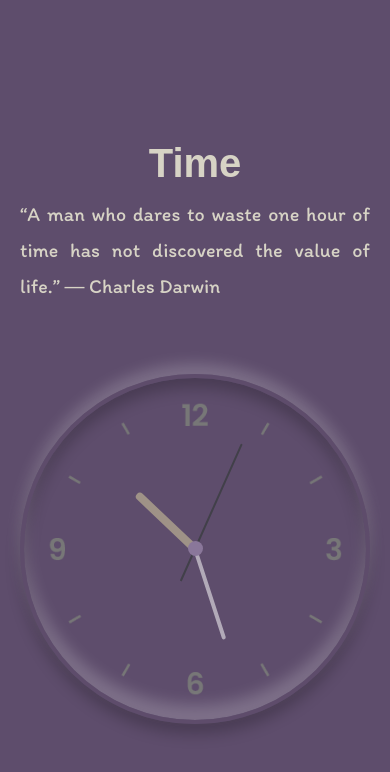
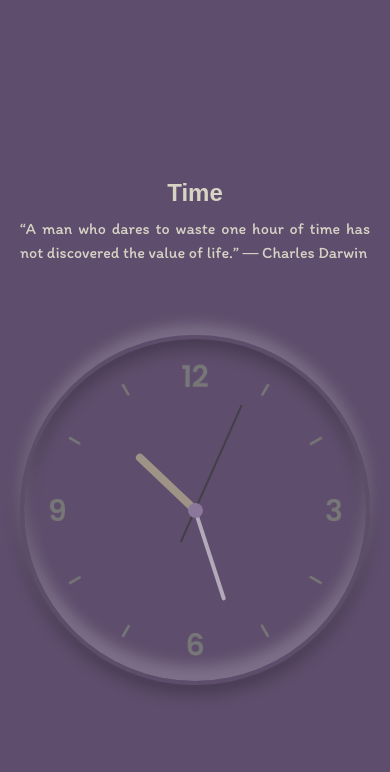
Before and after one commit to GabyLow/reloj-analogico, a plain HTML site: page index.html in a window 390 px wide. Drawn offline with Linux system fonts and the light colour scheme; a web font is replaced by a local one.

Commit message:
:sparkles: Improved responsiveness

```diff
--- a/style.css
+++ b/style.css
@@ -10,7 +10,7 @@ body {
   align-items: center;
   min-height: 100vh;
   background: #5e4d6c;
-  font-family: "Borel", sans-serif;
+  font-family: 'Borel', sans-serif;
   color: rgba(245, 245, 220, 0.8);
 }
 
@@ -20,15 +20,15 @@ body {
 }
 
 h1 {
-  font-size: 40px;
+  font-size: 28px;
 }
 
 p {
-  font-family: "Itim", cursive;
-  font-size: 20px;
+  font-family: 'Itim', cursive;
+  font-size: 18px;
   margin-top: 10px;
   text-align: justify;
-  line-height: 1.8;
+  line-height: 1.5;
 }
 
 .clock {
@@ -38,17 +38,18 @@ p {
   display: flex;
   justify-content: center;
   align-items: center;
-  background: url("./Images/background-clock.png");
+  background: url('./Images/background-clock.png');
   background-size: cover;
   border: 4px solid rgba(94, 77, 108, 0.67);
   border-radius: 50%;
   box-shadow: 0 -10px 15px rgba(255, 255, 255, 0.2),
-    inset 0 -15px 15px rgba(255, 255, 255, 0.2), 0 10px 15px rgba(0, 0, 0, 0.23),
-    inset 0 10px 15px rgba(0, 0, 0, 0.23);
+              inset 0 -15px 15px rgba(255, 255, 255, 0.2),
+              0 10px 15px rgba(0, 0, 0, 0.23),
+              inset 0 10px 15px rgba(0, 0, 0, 0.23);
 }
 
 .clock:before {
-  content: "";
+  content: '';
   position: absolute;
   width: 15px;
   height: 15px;
@@ -57,33 +58,26 @@ p {
   z-index: 10000;
 }
 
-.clock .hour,
-.clock .min,
-.clock .sec {
+.clock .hour, .clock .min, .clock .sec {
   position: absolute;
 }
 
-.clock .hour,
-.hr {
+.clock .hour, .hr {
   width: 160px;
   height: 160px;
 }
 
-.clock .min,
-.mn {
+.clock .min, .mn {
   width: 190px;
   height: 190px;
 }
 
-.clock .sec,
-.sc {
+.clock .sec, .sc {
   width: 230px;
   height: 230px;
 }
 
-.hr,
-.mn,
-.sc {
+.hr, .mn, .sc {
   display: flex;
   justify-content: center;
   position: absolute;
@@ -91,7 +85,7 @@ p {
 }
 
 .hr:before {
-  content: "";
+  content: '';
   position: absolute;
   width: 8px;
   height: 80px;
@@ -101,7 +95,7 @@ p {
 }
 
 .mn:before {
-  content: "";
+  content: '';
   position: absolute;
   width: 4px;
   height: 90px;
@@ -111,7 +105,7 @@ p {
 }
 
 .sc:before {
-  content: "";
+  content: '';
   position: absolute;
   width: 2px;
   height: 150px;
@@ -120,18 +114,16 @@ p {
   border-radius: 6px 6px 0 0;
 }
 
-.content {
-  display: flex;
-  justify-content: center;
-  align-items: flex-start;
-}
+@media (max-width: 768px) {
+  h1 {
+    font-size: 24px;
+  }
 
-.text {
-  flex: 1;
-  padding: 20px;
-}
+  p {
+    font-size: 16px;
+    width: 100%;
+  }
 
-@media (max-width: 768px) {
   .content {
     flex-direction: column;
     align-items: center;
@@ -140,5 +132,8 @@ p {
   .text {
     text-align: center;
     padding: 20px 0;
+    width: 100%;
   }
+
+  /* Otros ajustes necesarios para dispositivos móviles */
 }
```
